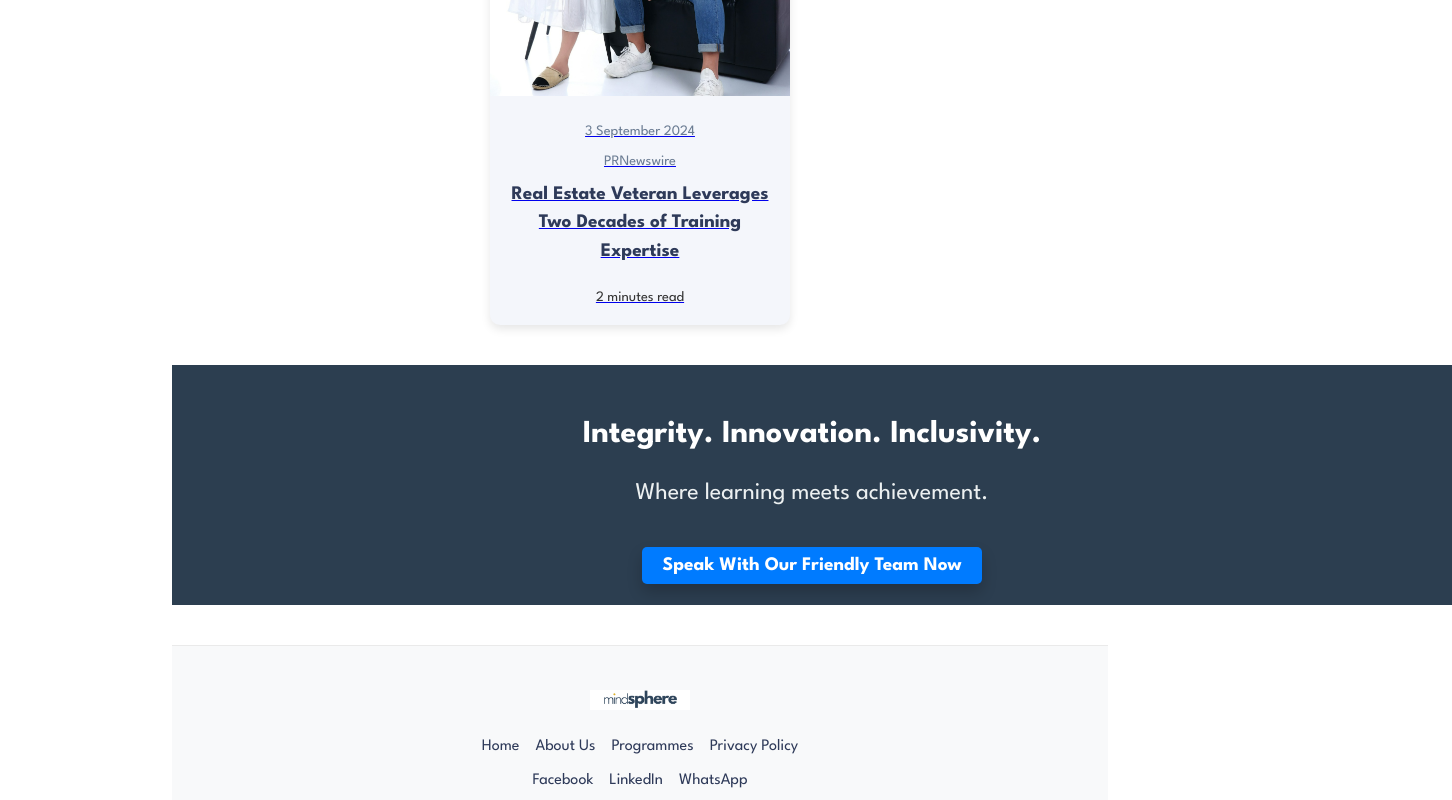
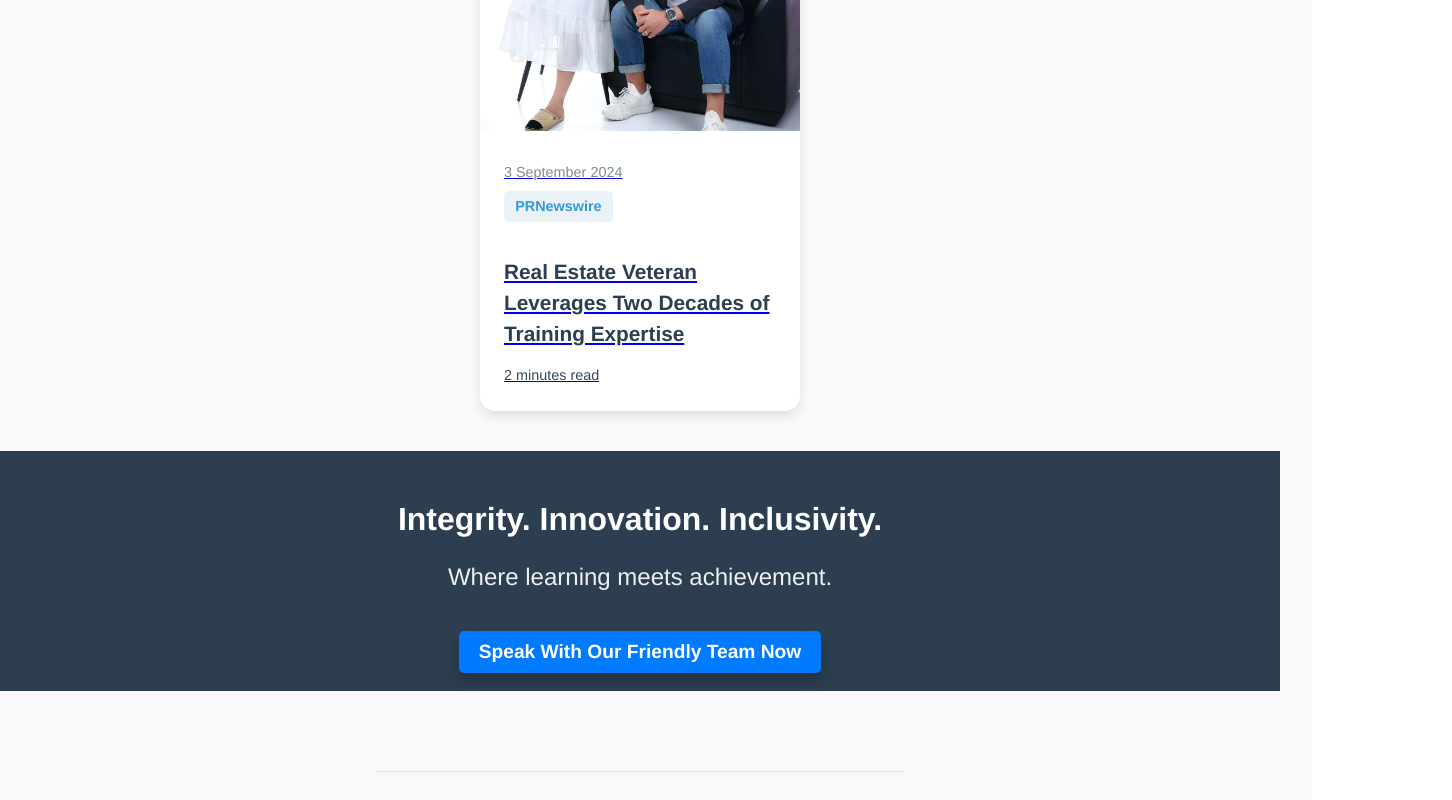
Before and after one commit to AppleOngPS/DataSphere, a React (Vite) app in the folder frontend/: page /news in a window 1280 px wide. Shown: the part 540-1340 px from the top of the page, 1452 px wide, since content can reach past the window. Built offline with nearby package versions, Linux system fonts and the light colour scheme.

Commit message:
Update to News Design. Update News CSS

```diff
--- a/frontend/src/News.css
+++ b/frontend/src/News.css
@@ -1,7 +1,11 @@
 .news-page {
-  max-width: 1000px;
-  margin: 0 auto;
   padding: 2rem;
+  font-family: "Helvetica Neue", Arial, sans-serif;
+  text-align: center;
+  background-color: #f8fafc; /* Light background */
+  display: flex;
+  flex-direction: column;
+  align-items: center; /* Center horizontally */
 }
 
 .news-header {
@@ -11,74 +15,63 @@
 
 .news-articles {
   display: flex;
-  flex-wrap: wrap;
-  gap: 1.5rem;
   justify-content: center;
+  margin-top: 2rem;
 }
 
 .news-article {
-  background-color: #f4f6fb;
-  border-radius: 10px;
-  box-shadow: 0 4px 10px rgba(0, 0, 0, 0.1);
-  overflow: hidden;
-  transition: transform 0.2s ease;
-  width: 300px;
+  background-color: #ffffff;
+  border-radius: 15px;
+  box-shadow: 0 6px 12px rgba(0, 0, 0, 0.1);
+  transition: transform 0.3s ease, box-shadow 0.3s ease;
+  width: 320px;
   text-align: center;
   cursor: pointer;
 }
 
 .news-article:hover {
-  transform: scale(1.03);
+  transform: translateY(-10px);
+  box-shadow: 0 12px 24px rgba(0, 0, 0, 0.2);
 }
 
 .article-image {
   width: 100%;
-  height: auto;
+  height: 330px; /* Consistent height for the image */
+  object-fit: cover; /* Ensure the image fits nicely */
+  border-radius: 15px 15px 0 0; /* Rounded top corners */
 }
 
 .article-info {
-  padding: 1rem;
+  padding: 1.5rem;
+  text-align: left;
 }
 
 .article-title {
-  font-size: 1.2rem;
-  color: #2e3a59;
-  margin-top: 0.5rem;
+  font-size: 1.3rem;
+  color: #2c3e50;
+  font-weight: bold;
+  margin-bottom: 1rem;
 }
 
 .article-date,
 .article-source {
   display: block;
-  color: #6b7c93;
+  color: #7f8c8d;
   font-size: 0.9rem;
   margin-bottom: 0.5rem;
 }
 
 .article-read-time {
-  color: #333;
+  color: #34495e;
   font-size: 0.9rem;
 }
 
-.footer {
-  text-align: center;
-  padding: 1.5rem 0;
-  border-top: 1px solid #eaeaea;
-  margin-top: 2rem;
-}
-
-.footer-nav a,
-.social-media a {
-  color: #2e3a59;
-  margin: 0 0.5rem;
-  text-decoration: none;
-}
-
-.footer-nav a:hover,
-.social-media a:hover {
-  text-decoration: underline;
-}
-
-.mindsphere-logo {
-  max-width: 150px;
+.article-source {
+  background-color: #eaf2f8;
+  color: #3498db;
+  padding: 0.3rem 0.7rem;
+  border-radius: 5px;
+  display: inline-block;
+  font-weight: bold;
   margin-bottom: 1rem;
 }
```
